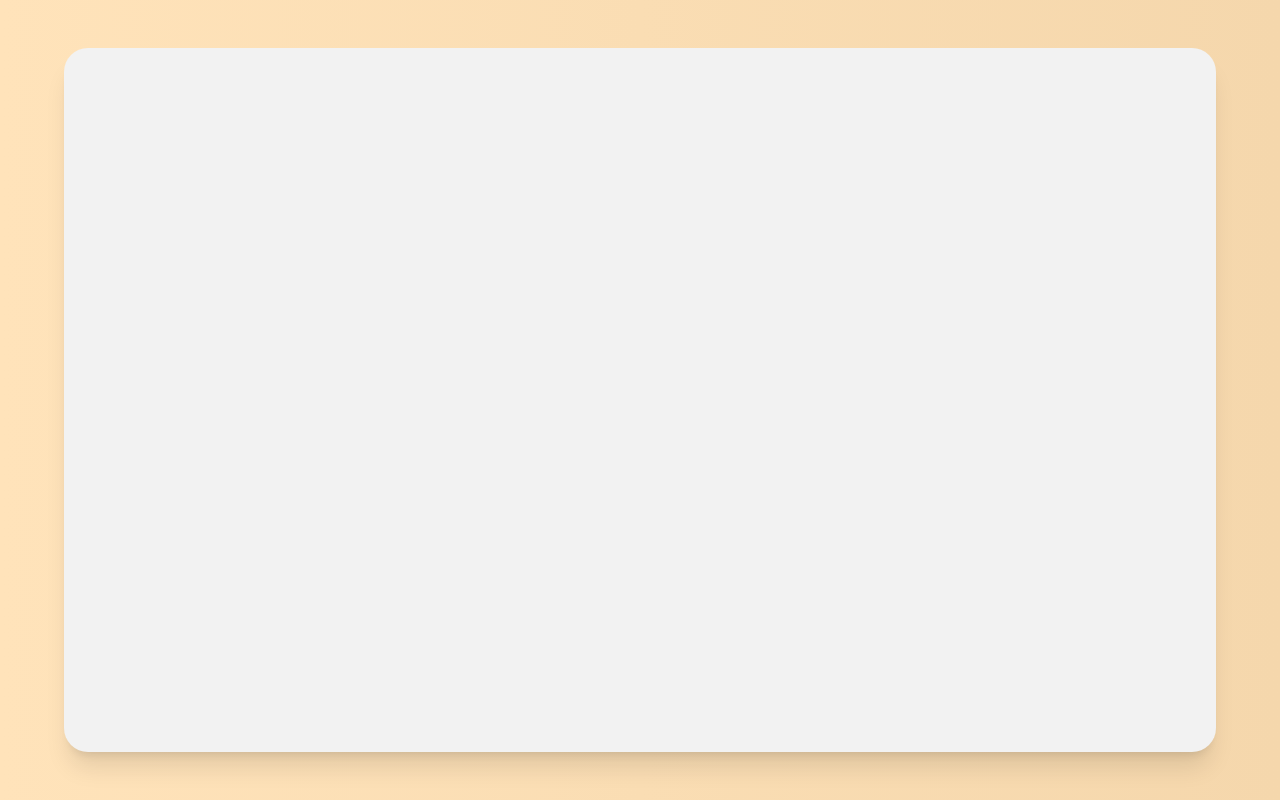
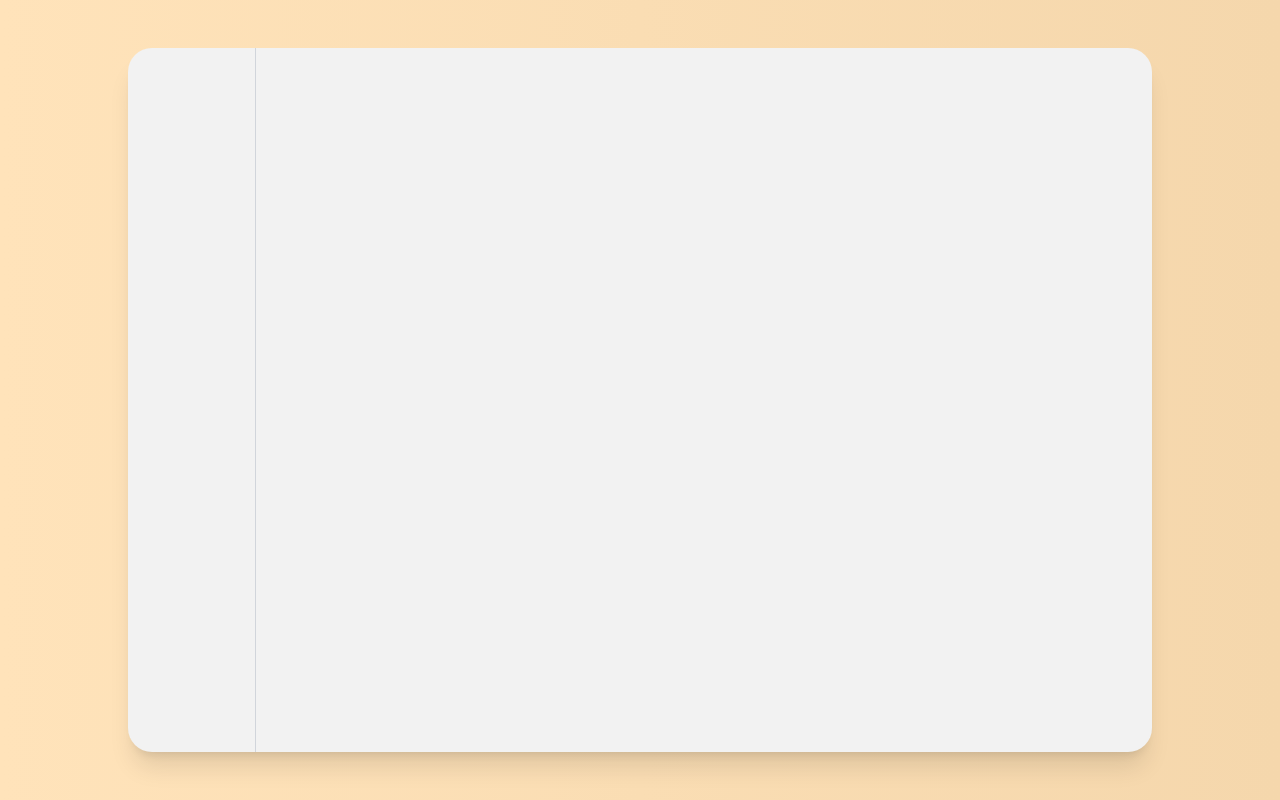
Before and after one commit to izabelaoska/mango-food-delivery, a React (Vite) app: page / in a window 1280 px wide. Built offline with nearby package versions, Linux system fonts and the light colour scheme.

Commit message:
fix: improving the MainCard

```diff
--- a/src/components/Layout.tsx
+++ b/src/components/Layout.tsx
@@ -4,7 +4,7 @@ import { MainCard } from './MainCard'
 export const Layout = () => {
   return (
     <div className="w-screen h-screen bg-gradient-to-r from-[#FFE3BA] to-[#F5D7AC]">
-      <div className="h-full px-16 py-12">
+      <div className="h-full px-32 py-12">
         <MainCard />
       </div>
     </div>
--- a/src/components/MainCard.tsx
+++ b/src/components/MainCard.tsx
@@ -1,5 +1,13 @@
 import React from 'react'
+import { Navbar } from './Navbar'
 
 export const MainCard = () => {
-  return <div className="h-full p-16 shadow-xl rounded-3xl bg-base-200"></div>
+  return (
+    <div className="flex w-full h-full">
+      <div className="flex flex-row w-full shadow-xl rounded-3xl bg-base-200">
+        <Navbar />
+        <div className="flex-grow" />
+      </div>
+    </div>
+  )
 }
--- /dev/null
+++ b/src/components/Navbar.tsx
@@ -0,0 +1,7 @@
+export const Navbar = () => {
+  return (
+    <div className="flex flex-col w-32 border-r border-gray-300">
+      <div className="flex-grow mt-4 border-gray-300"></div>
+    </div>
+  )
+}
```
